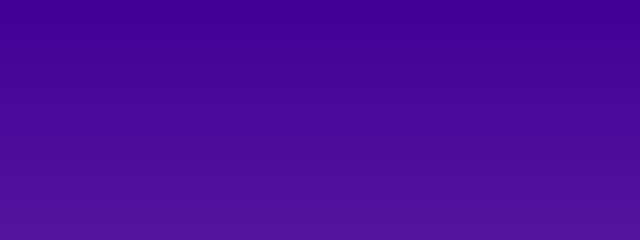
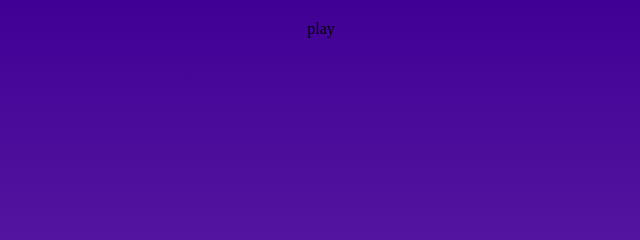
Before and after one commit to Charlzee/imposter-game, a plain HTML site: page frontend/public/play.html in a window 1280 px wide. Shown: the top 240 px of the page, 319-959 px from the left. Drawn offline with Linux system fonts and the light colour scheme; files whose address does not match are found by name.

Commit message:
update frontend/public/play.html

```diff
--- a/frontend/public/play.html
+++ b/frontend/public/play.html
@@ -15,6 +15,6 @@
     <script type="module" src="./js/join.js"></script>
 </head>
 <body>
-
+play
 </body>
 </html>
```
